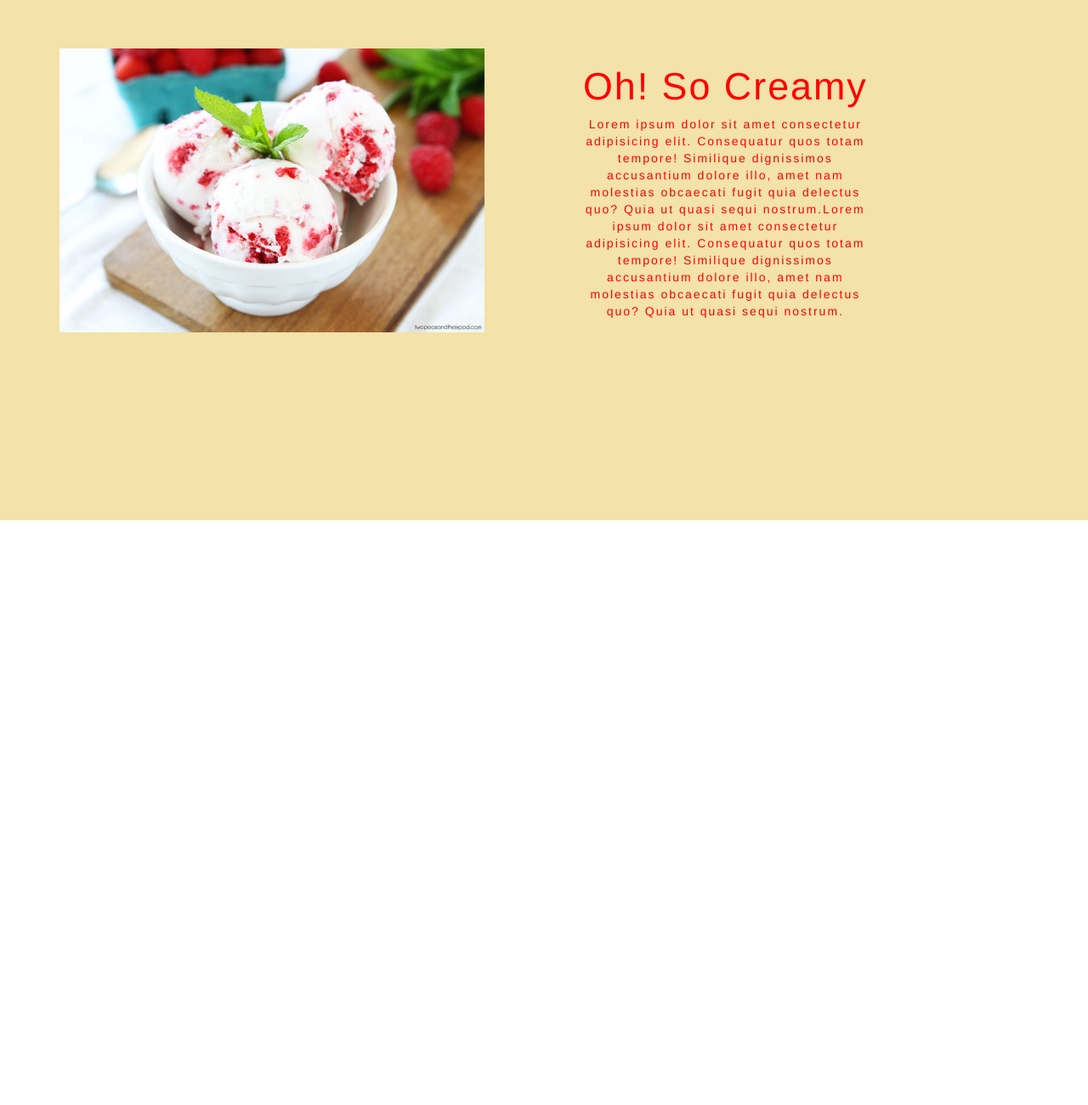
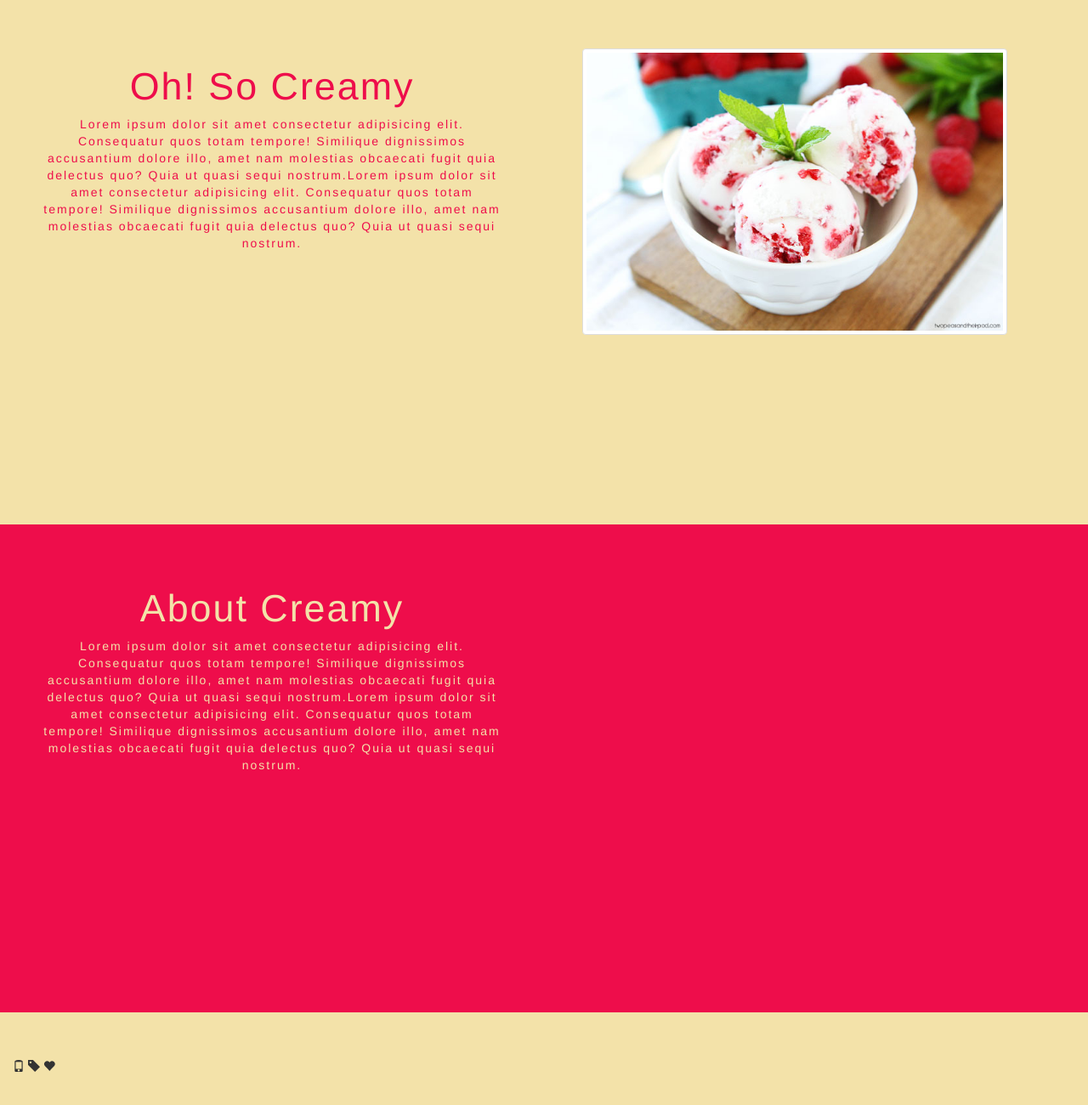
Before and after one commit to Dianaberno/Proyecto-Creamy-Theme, a plain HTML site: page index.html in a window 1280 px wide. Shown: the part 666-1966 px from the top of the page at 85% size. Before the commit the page ends 1278 px from the top, so only its background shows below. Drawn offline with nearby package versions, Linux system fonts and the light colour scheme.

Commit message:
aun estoy con los iconos

```diff
--- a/assets/css/main.css
+++ b/assets/css/main.css
@@ -2,6 +2,15 @@
     padding: 0;
     margin: 0;
     /*outline: solid red;*/
+}
+
+header .navbar {
+    background-color: #EE0D4B;
+}
+
+nav.navbar ul.nav li {
+    font-family: "Helvetica Neue", Helvetica, Arial, sans-serif;
+    color: #F3E2A9;
 }
 
 .hero-section {
@@ -39,8 +48,8 @@
     background-color: #F3E2A9;
     width: 100%;
     padding-top: 84px;
-    padding-bottom: 555px;
-    height: 500px;
+    padding-bottom: 560px;
+    height: 100px;
 }
 
 .informacion {
@@ -50,11 +59,59 @@
 .informacion h3 {
     font-size: 3.2em;
     letter-spacing: 2px;
-    color: red;
+    color: #EE0D4B;
 }
 
 .informacion p {
     font-size: 1.0em;
     letter-spacing: 2px;
-    color: red;
+    color: #EE0D4B;
 }
+
+#segundo {
+    background-color: #EE0D4B;
+    width: 100%;
+    padding-top: 54px;
+    padding-bottom: 520px;
+    height: 100px;
+}
+
+.informacion1 {
+    padding: 0px 30px;
+}
+
+.informacion1 h3 {
+    font-size: 3.2em;
+    letter-spacing: 2px;
+    color: #F3E2A9;
+}
+
+.informacion1 p {
+    font-size: 1.0em;
+    letter-spacing: 2px;
+    color: #F3E2A9;
+}
+
+#tercero {
+    background-color: #F3E2A9;
+    width: 100%;
+    padding-top: 54px;
+    padding-bottom: 520px;
+    height: 100px;
+}
+
+.informacion2 {
+    padding: 0px 30px;
+}
+
+.informacion2 h3 {
+    font-size: 3.2em;
+    letter-spacing: 2px;
+    color: #EE0D4B;
+}
+
+.informacion2 p {
+    font-size: 1.0em;
+    letter-spacing: 2px;
+    color: #EE0D4B;
+}
--- a/index.html
+++ b/index.html
@@ -27,11 +27,10 @@
                     <a class="navbar-brand" href="#">Creamy Theme</a>
                 </div>
                 <div class="collapse navbar-collapse" id="bs-example-navbar-collapse-1">
-
                     <ul class="nav navbar-nav navbar-right">
-                        <li class="panel panel-primary active"><a href="#"><strong>How To</strong></a></li>
-                        <li class="panel panel-success active"><a href="#"><strong>Beauty</strong></a></li>
-                        <li class="panel panel-danger active"><a href="#"><strong>Contact</strong></a></li>
+                        <li class="bg-warning"><a href="#"><strong>How To</strong></a></li>
+                        <li class="bg-danger"><a href="#"><strong>Beauty</strong></a></li>
+                        <li class="bg-success"><a href="#"><strong>Contact</strong></a></li>
                     </ul>
                 </div>
             </div>
@@ -53,15 +52,38 @@
         <div class="row">
             <div class="col-md-6 col-sm-6 col-xs-12">
                 <div class="informacion text-center">
-                    <img src="assets/img/ice1.jpg" width="500">
-                </div>
-            </div>
-            <div class="col-md-4">
-                <div class="informacion text-center">
                     <h3>Oh! So Creamy</h3>
                     <p> Lorem ipsum dolor sit amet consectetur adipisicing elit. Consequatur quos totam tempore! Similique dignissimos accusantium dolore illo, amet nam molestias obcaecati fugit quia delectus quo? Quia ut quasi sequi nostrum.Lorem ipsum dolor
                         sit amet consectetur adipisicing elit. Consequatur quos totam tempore! Similique dignissimos accusantium dolore illo, amet nam molestias obcaecati fugit quia delectus quo? Quia ut quasi sequi nostrum.</p>
                 </div>
+            </div>
+            <div class="col-md-6 col-sm-6 col-xs-12">
+                <div class="informacion center-block option animated bounceInRight ">
+                    <img src="assets/img/ice1.jpg" width="500" class="img-thumbnail img-responsive">
+                </div>
+            </div>
+
+        </div>
+
+    </section>
+    <section class="container-fluid" id="segundo">
+        <div class="row">
+            <div class="col-md-6 col-sm-6 col-xs-12">
+                <div class="informacion1 text-center">
+                    <h3>About Creamy</h3>
+                    <p> Lorem ipsum dolor sit amet consectetur adipisicing elit. Consequatur quos totam tempore! Similique dignissimos accusantium dolore illo, amet nam molestias obcaecati fugit quia delectus quo? Quia ut quasi sequi nostrum.Lorem ipsum dolor
+                        sit amet consectetur adipisicing elit. Consequatur quos totam tempore! Similique dignissimos accusantium dolore illo, amet nam molestias obcaecati fugit quia delectus quo? Quia ut quasi sequi nostrum.</p>
+                </div>
+            </div>
+        </div>
+
+    </section>
+    <section class="container-fluid" id="tercero">
+        <div class="row">
+            <div class="col-md-6 col-sm-6 col-xs-12">
+                <span class="glyphicon glyphicon-phone" aria-hidden="true" width="200"></span>
+                <span class="glyphicon glyphicon-tag" aria-hidden="true"></span>
+                <span class="glyphicon glyphicon-heart" aria-hidden="true"></span>
             </div>
         </div>
 
```
